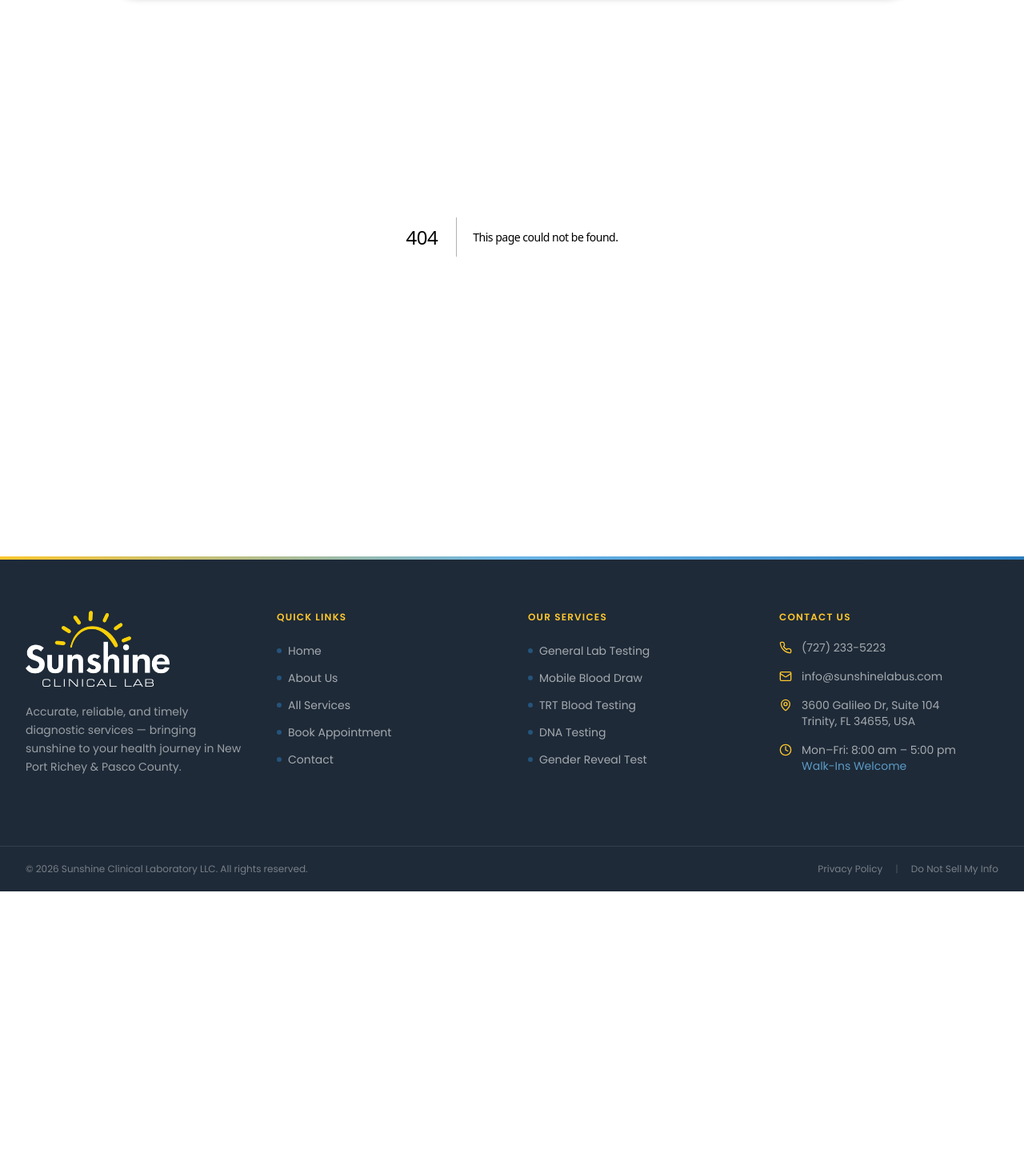
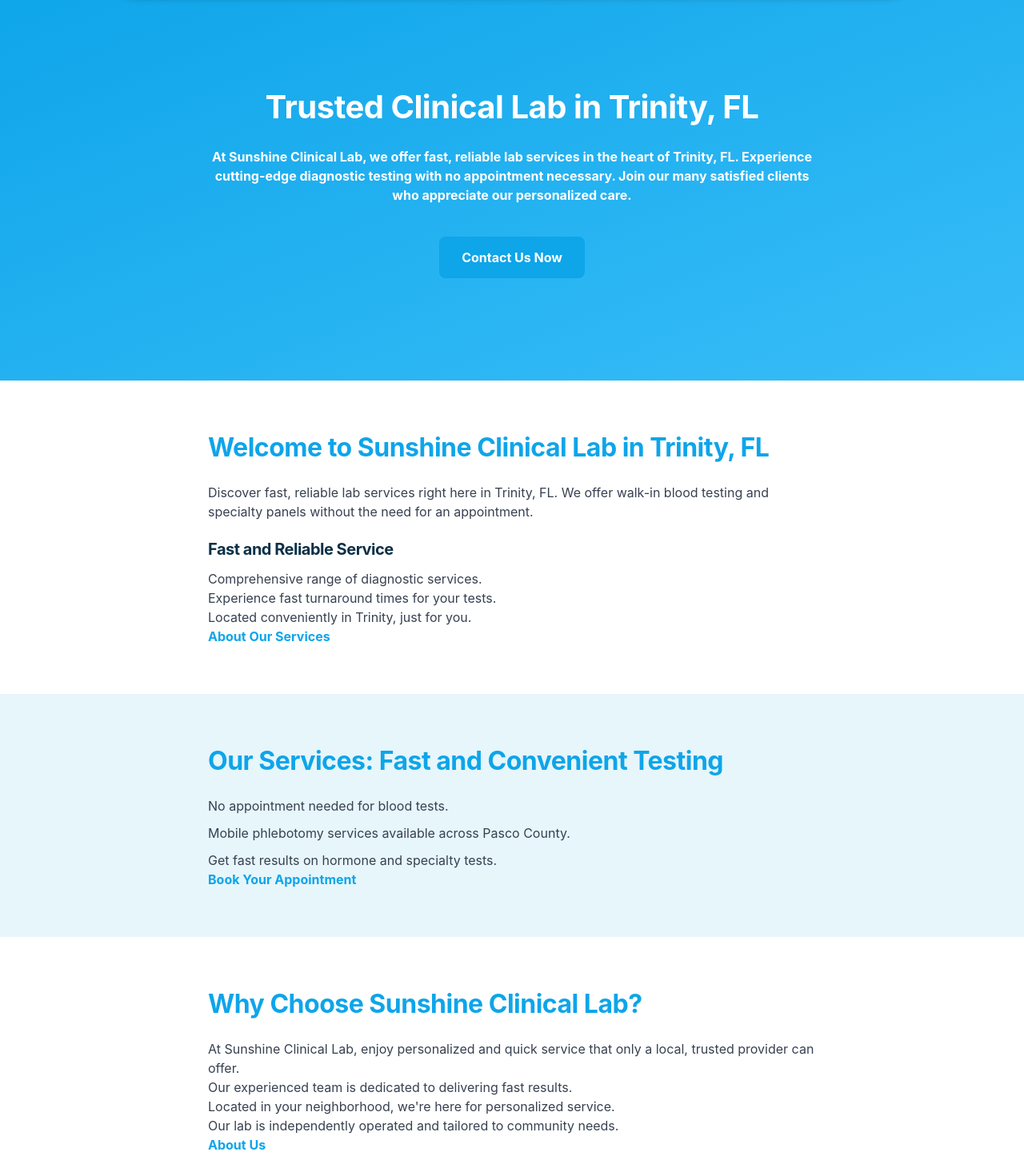
Before and after one commit to Echo5Digital/Sunshinelabus, a Next.js app in the folder frontend/: page /clinical-lab-trinity-flWS in a window 1280 px wide. Before the commit this address had no page. Shown: the part 104-1550 px from the top of the page at 80% size. Before the commit the page ends 1219 px from the top, so only its background shows below. Built offline with nearby package versions, Linux system fonts and the light colour scheme.

Commit message:
Publish landing page: Clinical Lab in Trinity FL | Sunshine Clinical Lab

```diff
--- /dev/null
+++ b/frontend/app/clinical-lab-trinity-flWS/page.jsx
@@ -0,0 +1,134 @@
+export const metadata = {
+  title: "Clinical Lab in Trinity FL | Sunshine Clinical Lab",
+  description: "Sunshine Clinical Lab in Trinity, FL — offering fast, reliable lab testing with personalized service. Walk-in or schedule an appointment today.",
+  openGraph: {
+    title: "Clinical Lab in Trinity FL | Sunshine Clinical Lab",
+    description: "Sunshine Clinical Lab in Trinity, FL — offering fast, reliable lab testing with personalized service. Walk-in or schedule an appointment today.",
+    url: "https://www.sunshinelabus.com/trusted-clinical-lab-trinity-fl",
+    type: "website"
+  },
+  twitter: {
+    card: "summary_large_image",
+    title: "Clinical Lab in Trinity FL | Sunshine Clinical Lab",
+    description: "Sunshine Clinical Lab in Trinity, FL — offering fast, reliable lab testing with personalized service. Walk-in or schedule an appointment today."
+  }
+};
+
+export default function Page() {
+  return (
+    <>
+      <script type="application/ld+json">{JSON.stringify({
+        "@context": "https://schema.org",
+        "@type": "FAQPage",
+        "mainEntity": [
+          // List all questions and accepted answers here based on the FAQ
+        ]
+      })}</script>
+      <main style={{ paddingTop: '80px', fontFamily: 'Inter,sans-serif', background: '#EBF5FB' }}>
+        {/* HERO section */}
+        <section style={{ background: 'linear-gradient(to bottom right, #0EA5E9, #38BDF8)', minHeight: '500px', display: 'flex', alignItems: 'center', justifyContent: 'center', color: '#FFFFFF' }}>
+          <div style={{ textAlign: 'center', maxWidth: '800px', padding: '0 20px' }}>
+            <h1 style={{ fontSize: '2.5rem', marginBottom: '20px', fontWeight: 'bold' }}>Trusted Clinical Lab in Trinity, FL</h1>
+            <p style={{ fontWeight: 'bold', marginBottom: '40px' }}>At Sunshine Clinical Lab, we offer fast, reliable lab services in the heart of Trinity, FL. Experience cutting-edge diagnostic testing with no appointment necessary. Join our many satisfied clients who appreciate our personalized care.</p>
+            <button style={{ background: '#0EA5E9', color: '#FFFFFF', borderRadius: '8px', padding: '14px 28px', fontWeight: 'bold', cursor: 'pointer' }}>Contact Us Now</button>
+          </div>
+        </section>
+
+        {/* Welcome Section */}
+        <section style={{ background: '#FFFFFF', padding: '60px 0', margin: 'auto' }}>
+          <div style={{ maxWidth: '800px', margin: 'auto', padding: '0 20px' }}>
+            <h2 style={{ fontSize: '2rem', fontFamily: 'Inter,sans-serif', color: '#0EA5E9', marginBottom: '20px' }}>Welcome to Sunshine Clinical Lab in Trinity, FL</h2>
+            <p style={{ color: '#374151', marginBottom: '20px' }}>Discover fast, reliable lab services right here in Trinity, FL. We offer walk-in blood testing and specialty panels without the need for an appointment.</p>
+            <h3 style={{ fontSize: '1.25rem', fontFamily: 'Inter,sans-serif', color: '#0D3047', marginBottom: '10px' }}>Fast and Reliable Service</h3>
+            <ul style={{ color: '#374151' }}>
+              <li>Comprehensive range of diagnostic services.</li>
+              <li>Experience fast turnaround times for your tests.</li>
+              <li>Located conveniently in Trinity, just for you.</li>
+            </ul>
+            <a href="https://www.sunshinelabus.com/all-services" style={{ color: '#0EA5E9', fontWeight: 'bold' }}>About Our Services</a>
+          </div>
+        </section>
+
+        {/* Our Services Section */}
+        <section style={{ background: '#E6F6FB', padding: '60px 0', margin: 'auto' }}>
+          <div style={{ maxWidth: '800px', margin: 'auto', padding: '0 20px' }}>
+            <h2 style={{ fontSize: '2rem', fontFamily: 'Inter,sans-serif', color: '#0EA5E9', marginBottom: '20px' }}>Our Services: Fast and Convenient Testing</h2>
+            <ul style={{ color: '#374151' }}>
+              <li style={{ marginBottom: '10px' }}>No appointment needed for blood tests.</li>
+              <li style={{ marginBottom: '10px' }}>Mobile phlebotomy services available across Pasco County.</li>
+              <li>Get fast results on hormone and specialty tests.</li>
+            </ul>
+            <a href="https://www.sunshinelabus.com/book-appointment" style={{ color: '#0EA5E9', fontWeight: 'bold' }}>Book Your Appointment</a>
+          </div>
+        </section>
+
+        {/* Why Choose Us Section */}
+        <section style={{ background: '#FFFFFF', padding: '60px 0', margin: 'auto' }}>
+          <div style={{ maxWidth: '800px', margin: 'auto', padding: '0 20px' }}>
+            <h2 style={{ fontSize: '2rem', fontFamily: 'Inter,sans-serif', color: '#0EA5E9', marginBottom: '20px' }}>Why Choose Sunshine Clinical Lab?</h2>
+            <div style={{ color: '#374151' }}>
+              <p>At Sunshine Clinical Lab, enjoy personalized and quick service that only a local, trusted provider can offer.</p>
+              <ul>
+                <li>Our experienced team is dedicated to delivering fast results.</li>
+                <li>Located in your neighborhood, we're here for personalized service.</li>
+                <li>Our lab is independently operated and tailored to community needs.</li>
+              </ul>
+              <a href="https://www.sunshinelabus.com/about" style={{ color: '#0EA5E9', fontWeight: 'bold' }}>About Us</a>
+            </div>
+          </div>
+        </section>
+
+        {/* Service Areas Section */}
+        <section style={{ background: '#E6F6FB', padding: '60px 0', margin: 'auto' }}>
+          <div style={{ maxWidth: '800px', margin: 'auto', padding: '0 20px' }}>
+            <h2 style={{ fontSize: '2rem', fontFamily: 'Inter,sans-serif', color: '#0EA5E9', marginBottom: '20px' }}>Service Areas and Locations</h2>
+            <p style={{ color: '#374151' }}>Our services cover an extensive area around Trinity, ensuring we bring healthcare closer to you.</p>
+            <ul>
+              <li>Serving the entire Pasco County region.</li>
+              <li>Walk-in and mobile services in Trinity, FL.</li>
+            </ul>
+            {/* Embed map if needed */}
+          </div>
+        </section>
+
+        {/* Testimonials Section */}
+        <section style={{ background: '#FFFFFF', padding: '60px 0', margin: 'auto' }}>
+          <div style={{ maxWidth: '800px', margin: 'auto', padding: '0 20px' }}>
+            <h2 style={{ fontSize: '2rem', fontFamily: 'Inter,sans-serif', color: '#0EA5E9', marginBottom: '20px' }}>Client Testimonials</h2>
+            <div style={{ borderLeft: '4px solid #0EA5E9', paddingLeft: '16px', fontStyle: 'italic', color: '#6B7280' }}>
+              <p>"The staff was efficient and helpful, truly a great experience."</p>
+            </div>
+            <a href="https://www.sunshinelabus.com/faq" style={{ color: '#0EA5E9', fontWeight: 'bold' }}>Client Reviews</a>
+          </div>
+        </section>
+
+        {/* FAQ Section */}
+        <section style={{ background: '#E6F6FB', padding: '60px 0', margin: 'auto' }}>
+          <div style={{ maxWidth: '800px', margin: 'auto', padding: '0 20px' }}>
+            <h2 style={{ fontSize: '2rem', fontFamily: 'Inter,sans-serif', color: '#0EA5E9', marginBottom: '20px' }}>Frequently Asked Questions</h2>
+            <div style={{ color: '#374151' }}>
+              <div style={{ marginBottom: '20px' }}>
+                <strong>What services does Sunshine Clinical Lab offer in Trinity, FL?</strong>
+                <p style={{ borderBottom: '1px solid #E5E7EB' }}>We offer a range of lab services including blood work and hormone testing.</p>
+              </div>
+              <div style={{ marginBottom: '20px' }}>
+                <strong>Is an appointment needed at Sunshine Clinical Lab?</strong>
+                <p style={{ borderBottom: '1px solid #E5E7EB' }}>No, you can walk in for lab tests.</p>
+              </div>
+              {/* Continue for other FAQ entries */}
+            </div>
+          </div>
+        </section>
+
+        {/* Final CTA Section */}
+        <section style={{ background: '#0EA5E9', padding: '60px 0', margin: 'auto', color: '#FFFFFF' }}>
+          <div style={{ textAlign: 'center', maxWidth: '800px', margin: 'auto', padding: '0 20px' }}>
+            <h2 style={{ fontSize: '2rem', fontFamily: 'Inter,sans-serif' }}>Ready for Reliable Lab Testing?</h2>
+            <p>Experience why Trinity trusts Sunshine Clinical Lab. Get started with your blood work or testing today. Join the community receiving fast and friendly service.</p>
+            <button style={{ background: '#0EA5E9', color: '#FFFFFF', borderRadius: '8px', padding: '14px 28px', fontWeight: 'bold', cursor: 'pointer' }}>Schedule Now</button>
+          </div>
+        </section>
+      </main>
+    </>
+  );
+}
```
